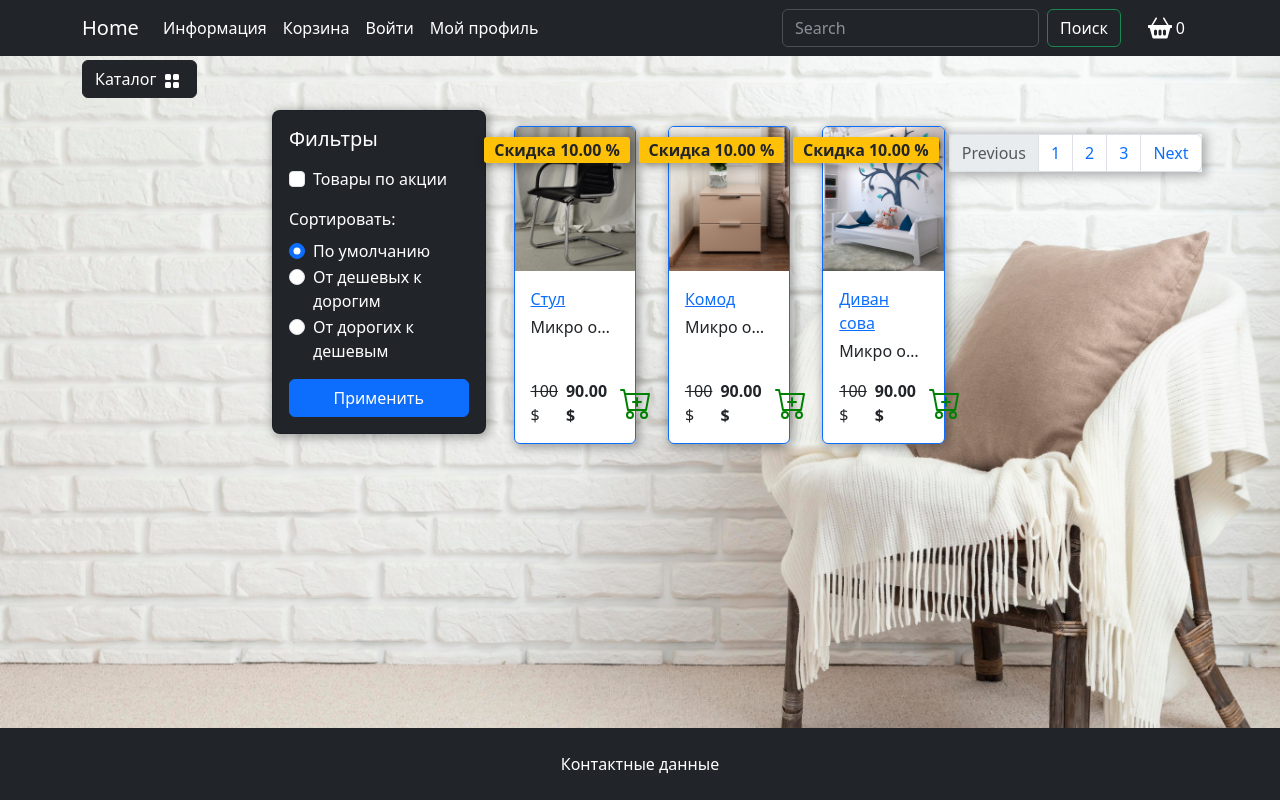
After one commit to R2SEEE/home, a Django app: template orders/templates/orders/catalog.html in a window 1280 px wide. The commit adds this page. Run offline with Django 5.2, Linux system fonts and the light colour scheme; the template is opened without the code that fills it, so the values that code supplies are empty; some libraries are stand-ins or nearby versions.

Commit message:
не стабильно

```diff
--- /dev/null
+++ b/django_app/api.py
@@ -0,0 +1,6 @@
+from ninja import NinjaAPI
+from orders.api import router as orders_router
+
+api = NinjaAPI(title="My Shop API", version="1.0.0")
+
+api.add_router("/orders", orders_router)
--- a/django_app/settings.py
+++ b/django_app/settings.py
@@ -44,6 +44,7 @@ INSTALLED_APPS = [
     'django.contrib.messages',
     'django.contrib.staticfiles',
     'main',
+    'orders',
 ]
 
 MIDDLEWARE = [
--- a/django_app/urls.py
+++ b/django_app/urls.py
@@ -17,8 +17,12 @@ Including another URLconf
 from django.urls import include
 from django.contrib import admin
 from django.urls import path
+from .api import api
 
 urlpatterns = [
     path('admin/', admin.site.urls),
-    path('', include('main.urls')),
+    path('', include('main.urls', namespace='main')),
+    path('catalog/', include('orders.urls', namespace='orders')),
+    path("api/", api.urls),
+
 ]
--- a/main/templates/main/base.html
+++ b/main/templates/main/base.html
@@ -23,7 +23,7 @@
     <header>
         <nav class="navbar navbar-expand-lg bg-dark" data-bs-theme="dark">
             <div class="container">
-                <a class="navbar-brand" href="{% url 'main_page'%}">Home</a>
+                <a class="navbar-brand" href="{% url 'main:main_page'%}">Home</a>
                 <button class="navbar-toggler" type="button" data-bs-toggle="collapse"
                     data-bs-target="#navbarSupportedContent" aria-controls="navbarSupportedContent"
                     aria-expanded="false" aria-label="Toggle navigation">
@@ -32,14 +32,14 @@
                 <div class="collapse navbar-collapse" id="navbarSupportedContent">
                     <ul class="navbar-nav me-auto mb-2 mb-lg-0">
                         <li class="nav-item dropdown ">
-                            <a class="nav-link dropdown-toggle text-white" href="{% url 'about' %}" role="button"
+                            <a class="nav-link dropdown-toggle text-white" href="#" role="button"
                                 data-bs-toggle="dropdown" aria-expanded="false">
                                 Информация
                             </a>
                             <ul class="dropdown-menu">
                                 <li><a class="dropdown-item  text-white" href="#">Доставка и оплата</a></li>
                                 <li><a class="dropdown-item  text-white" href="#">Контактная информация</a></li>
-                                <li><a class="dropdown-item  text-white" href="#">Про нас</a></li>
+                                <li><a class="dropdown-item  text-white" href="{% url 'main:about' %}">Про нас</a></li>
                             </ul>
                         </li>
                         <li class="nav-item">
@@ -145,9 +145,9 @@
     </header>
 
     <section>
-        <div class="container">
+        <div class="container content-offset">
             <!-- Каталог и корзина с фиксированным расположением на странице -->
-            <div class="row mt-1 position-fixed z-3">
+            <div class="row mt-1 sticky-top z-3">
                 <!-- Каталог -->
                 <div class="dropdown mb-2">
                     <button class="btn btn-secondary dropdown-toggle btn-dark" type="button" data-bs-toggle="dropdown"
@@ -157,11 +157,11 @@
                              height="16">
                     </button>
                     <ul class="dropdown-menu bg-dark" data-bs-theme="dark">
-                        <li><a class="dropdown-item text-white" href="../../../../django_template/catalog.html">Все товары</a></li>
-                        <li><a class="dropdown-item text-white" href="../../../../django_template/catalog.html">Спальня</a></li>
-                        <li><a class="dropdown-item text-white" href="../../../../django_template/catalog.html">Декор</a></li>
-                        <li><a class="dropdown-item text-white" href="../../../../django_template/catalog.html">Офис</a></li>
-                        <li><a class="dropdown-item text-white" href="../../../../django_template/catalog.html">Фурнитура</a></li>
+                        <li><a class="dropdown-item text-white" href="{% url 'orders:index' %}">Все товары</a></li>
+                        <li><a class="dropdown-item text-white" href="{% url 'orders:index' %}">Спальня</a></li>
+                        <li><a class="dropdown-item text-white" href="{% url 'orders:index' %}">Декор</a></li>
+                        <li><a class="dropdown-item text-white" href="{% url 'orders:index' %}">Офис</a></li>
+                        <li><a class="dropdown-item text-white" href="{% url 'orders:index' %}">Фурнитура</a></li>
                     </ul>
                 </div>
             </div>
--- a/main/urls.py
+++ b/main/urls.py
@@ -1,8 +1,10 @@
 from django.urls import path
 from . import views
 
+
+app_name = 'main'
+
 urlpatterns = [
-    path('main/', views.index, name='main_page'),
+    path('', views.index, name='main_page'),
     path('about/', views.about, name='about'),
-
 ]
--- a/main/views.py
+++ b/main/views.py
@@ -1,4 +1,3 @@
-from django.http import HttpResponse
 from django.shortcuts import render
 
 
--- /dev/null
+++ b/orders/templates/orders/catalog.html
@@ -0,0 +1,181 @@
+{% extends "main/base.html" %}
+{% load static %}
+
+
+{% block css%}
+<link rel="stylesheet" href="{% static 'css/my_footer_css.css'%}">
+{% endblock css %}
+
+{% block content %}
+<div class="row">
+    <!-- Левая колонка с фильтром -->
+    <div class="col-12 col-md-4 col-lg-3 mb-4">
+
+        <!-- Кнопка для мобилок -->
+        <button class="btn btn-dark w-100 d-md-none mb-3"
+                type="button"
+                data-bs-toggle="collapse"
+                data-bs-target="#filters"
+                aria-expanded="false"
+                aria-controls="filters">
+            Фильтры
+        </button>
+
+        <!-- Блок фильтров: на md+ всегда открыт, на xs/s — в collapse -->
+        <div id="filters" class="collapse d-md-block">
+            <div class="card bg-dark text-white custom-shadow filter-card">
+                <div class="card-body">
+                    <h5 class="card-title mb-3">Фильтры</h5>
+
+                    <form action="" method="get">
+                        <div class="form-check mb-3">
+                            <input class="form-check-input" type="checkbox" name="on_sale" id="onSaleCheck"
+                                   value="on">
+                            <label class="form-check-label" for="onSaleCheck">
+                                Товары по акции
+                            </label>
+                        </div>
+
+                        <input type="hidden" name="q" value="{{ request.GET.q }}">
+
+                        <p class="mb-2">Сортировать:</p>
+
+                        <div class="form-check">
+                            <input class="form-check-input" type="radio" name="order_by" id="orderDefault"
+                                   value="default" checked>
+                            <label class="form-check-label" for="orderDefault">
+                                По умолчанию
+                            </label>
+                        </div>
+
+                        <div class="form-check">
+                            <input class="form-check-input" type="radio" name="order_by" id="orderPriceAsc"
+                                   value="price">
+                            <label class="form-check-label" for="orderPriceAsc">
+                                От дешевых к дорогим
+                            </label>
+                        </div>
+
+                        <div class="form-check mb-3">
+                            <input class="form-check-input" type="radio" name="order_by" id="orderPriceDesc"
+                                   value="-price">
+                            <label class="form-check-label" for="orderPriceDesc">
+                                От дорогих к дешевым
+                            </label>
+                        </div>
+
+                        <button type="submit" class="btn btn-primary w-100">
+                            Применить
+                        </button>
+                    </form>
+                </div>
+            </div>
+        </div>
+    </div>
+
+    <!-- Правая колонка с каталогом -->
+    <div class="col-12 col-md-8 col-lg-9 d-flex">
+        <div class="row flex-grow-1">
+            <!-- Карта товара -->
+            <div class="col-12 col-sm-6 col-lg-4 p-3">
+                <div class="card border-primary rounded custom-shadow position-relative h-100">
+                    <img src="{% static 'images/photo_carts/office chair.jpg' %}" class="card-img-top" alt="Стул">
+                    <div class="card-body d-flex flex-column">
+                        <a href="#">
+                            <p class="card-title mb-1">Стул</p>
+                        </a>
+                        <p class="card-text text-truncate">
+                            Микро описание ____________________________________.
+                        </p>
+                        <div class="mt-auto d-flex justify-content-between align-items-center gap-2">
+                            <p class="mb-0"><s>100</s> $</p>
+                            <p class="mb-0"><strong>90.00 $</strong></p>
+                            <span class="badge bg-warning text-dark">Скидка 10.00 %</span>
+                            <a href="#" class="btn add-to-cart p-0">
+                                <img class="mx-1" src="{% static 'images/icons/cart-plus.svg' %}"
+                                     alt="Catalog Icon" width="32" height="32">
+                            </a>
+                        </div>
+                    </div>
+                </div>
+            </div>
+
+            <!-- Карта товара -->
+            <div class="col-12 col-sm-6 col-lg-4 p-3">
+                <div class="card border-primary rounded custom-shadow position-relative h-100">
+                    <img src="{% static 'images/photo_carts/bedside table.jpg' %}"
+                         class="card-img-top" alt="Комод">
+                    <div class="card-body d-flex flex-column">
+                        <a href="#">
+                            <p class="card-title mb-1">Комод</p>
+                        </a>
+                        <p class="card-text text-truncate">
+                            Микро описание ____________________________________.
+                        </p>
+                        <div class="mt-auto d-flex justify-content-between align-items-center gap-2">
+                            <p class="mb-0"><s>100</s> $</p>
+                            <p class="mb-0"><strong>90.00 $</strong></p>
+                            <span class="badge bg-warning text-dark">Скидка 10.00 %</span>
+                            <a href="#" class="btn add-to-cart p-0">
+                                <img class="mx-1" src="{% static 'images/icons/cart-plus.svg' %}"
+                                     alt="Catalog Icon" width="32" height="32">
+                            </a>
+                        </div>
+                    </div>
+                </div>
+            </div>
+
+            <!-- Карта товара -->
+            <div class="col-12 col-sm-6 col-lg-4 p-3">
+                <div class="card border-primary rounded custom-shadow position-relative h-100">
+                    <img src="{% static 'images/photo_carts/sofa.jpg' %}" class="card-img-top" alt="Диван сова">
+                    <div class="card-body d-flex flex-column">
+                        <a href="#">
+                            <p class="card-title mb-1">Диван сова</p>
+                        </a>
+                        <p class="card-text text-truncate">
+                            Микро описание ____________________________________.
+                        </p>
+                        <div class="mt-auto d-flex justify-content-between align-items-center gap-2">
+                            <p class="mb-0"><s>100</s> $</p>
+                            <p class="mb-0"><strong>90.00 $</strong></p>
+                            <span class="badge bg-warning text-dark">Скидка 10.00 %</span>
+                            <a href="#" class="btn add-to-cart p-0">
+                                <img class="mx-1" src="{% static 'images/icons/cart-plus.svg' %}"
+                                     alt="Catalog Icon" width="32" height="32">
+                            </a>
+                        </div>
+                    </div>
+                </div>
+            </div>
+
+        </div>
+
+        <!-- Пагинация -->
+        <nav aria-label="Page navigation example">
+            <ul class="pagination justify-content-center my-4">
+                <div class="custom-shadow d-flex">
+                    <li class="page-item disabled">
+                        <a class="page-link">Previous</a>
+                    </li>
+                    <li class="page-item"><a class="page-link" href="#">1</a></li>
+                    <li class="page-item"><a class="page-link" href="#">2</a></li>
+                    <li class="page-item"><a class="page-link" href="#">3</a></li>
+                    <li class="page-item">
+                        <a class="page-link" href="#">Next</a>
+                    </li>
+                </div>
+            </ul>
+        </nav>
+    </div>
+</div>
+{% endblock content %}
+
+
+{% block footer%}
+<footer class="py-4 bg-dark">
+    <div class="container">
+        <p class="m-0 text-center text-white">Контактные данные</p>
+    </div>
+</footer>
+{% endblock footer %}
--- a/static/css/my_css.css
+++ b/static/css/my_css.css
@@ -41,3 +41,18 @@ body {
 #modalButton {
     margin-left: 10px;
 }
+
+
+/* Фильтр — одинаковый по высоте и “липкий” */
+.filter-card {
+    height: 100%;               /* растягиваем */
+    position: sticky;
+
+    border-radius: 8px;
+}
+
+@media (max-width: 768px) {
+    .content-offset {
+        margin-top: 12px; /* на мобильных шапка выше */
+    }
+}
```
Also changed, not shown: orders/api.py (added, +8 -0 lines), orders/templates/orders/product.html (added, +43 -0 lines), orders/urls.py (added, +9 -0 lines), orders/views.py (+8 -1 lines).
